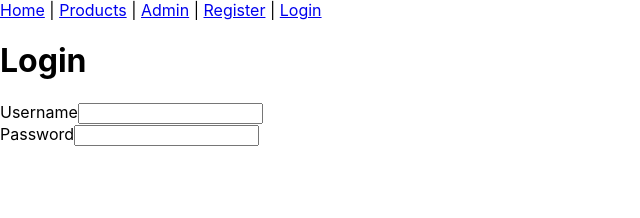
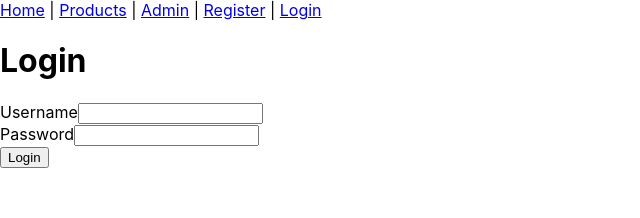
Before and after one commit to Miss-Melissa/beauty-company, a React (Create React App) app in the folder shop/: page /login in a window 1280 px wide. Shown: the top 218 px of the page, without its empty margins (0-640 px from the left). Built offline with nearby package versions, Linux system fonts and the light colour scheme.

Commit message:
login progress updated

```diff
--- a/shop/src/pages/Login.js
+++ b/shop/src/pages/Login.js
@@ -1,14 +1,73 @@
-import React from 'react'
+import React, { useState } from 'react';
+import Axios from 'axios';
+import { set } from 'mobx';
+
 
 function Login() {
+    const [username, setUsername] = useState('');
+    const [password, setPassword] = useState('');
+
+    const [loginStatus, setLoginStatus] = useState('');
+
+
+
+
+    // ---- function register ----
+    const login = async (e) => {
+        e.preventDefault();
+
+
+
+        Axios.post('http://localhost:8030/loginUser',
+            {
+                headers: { "Content-Type": "application/json" },
+                username: username,
+                password: password
+            })
+
+            .then((response) => {
+                console.log(response)
+                console.log(response.data.message)
+                if (response.data.message) {
+                    setLoginStatus(response.data.message)
+                } else {
+                    setLoginStatus(response.data[0].username);
+                }
+
+            })
+            .catch((response, err) => {
+                console.log(response.err);
+            });
+    }
+
+
+
+    const setUser = (e) => {
+        setUsername(e.target.value)
+    }
+
+    const setPass = (e) => {
+        setPassword(e.target.value)
+    }
+
     return (
         <div>
             <h1>Login</h1>
-            <label>Username</label>
-            <input type="text" />
-            <br></br>
-            <label>Password</label>
-            <input type="text" />
+            <form onSubmit={login}>
+                <label>Username</label>
+                <input type="text" onChange={setUser} />
+                <br></br>
+                <label>Password</label>
+                <input type="text" onChange={setPass} />
+                <br></br>
+                <input type="submit" value="Login" />
+            </form>
+
+
+            <h1>{loginStatus}</h1>
+
+
+
 
         </div>
     )
--- a/shop/src/pages/Register.js
+++ b/shop/src/pages/Register.js
@@ -16,6 +16,7 @@ function Register() {
     }
 
 
+    // ---- function register ----
     const register = async (e) => {
         e.preventDefault();
 
@@ -29,7 +30,7 @@ function Register() {
             headers: { "Content-Type": "application/json" },
         })
             .then((res) => {
-                console.log(res.data);
+                console.log(res);
             })
             .catch((err) => {
                 console.log(err);
@@ -39,6 +40,7 @@ function Register() {
 
     return (
         <div>
+            <h1>Register</h1>
             <form onSubmit={register}>
                 <label>Username:</label>
                 <input type="text" name="username" onChange={setUser} />
```
